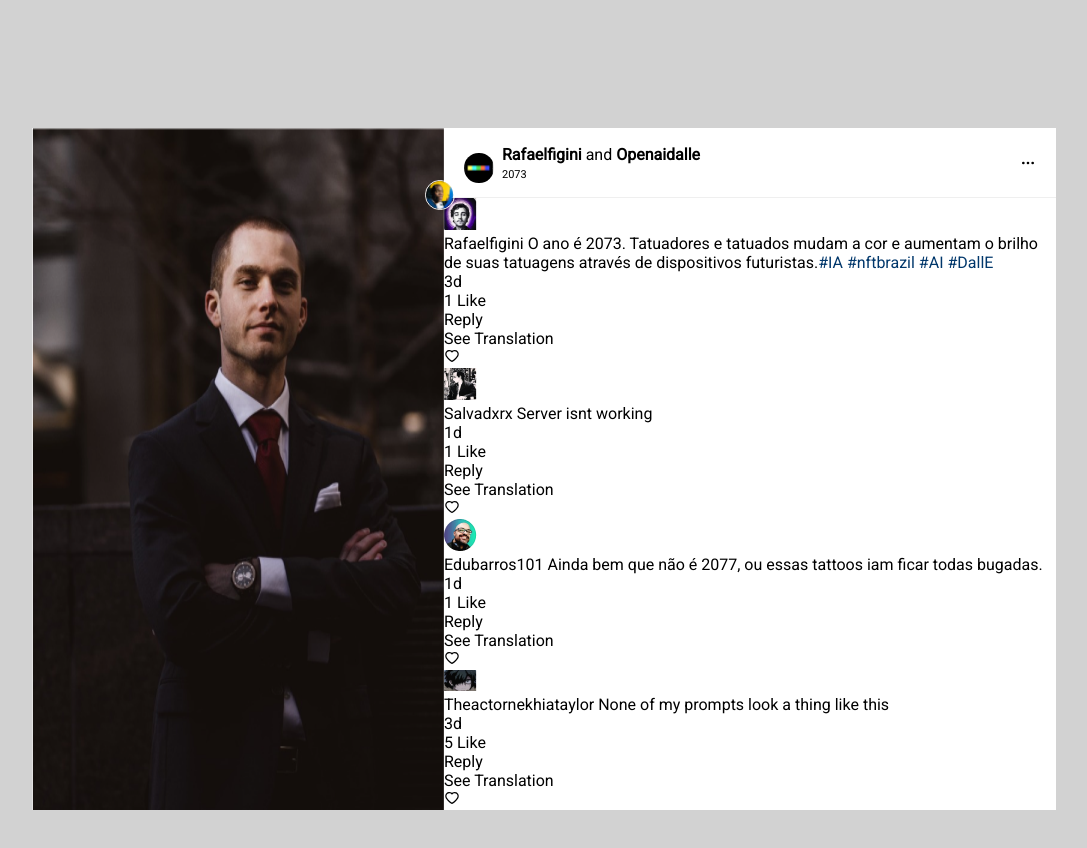
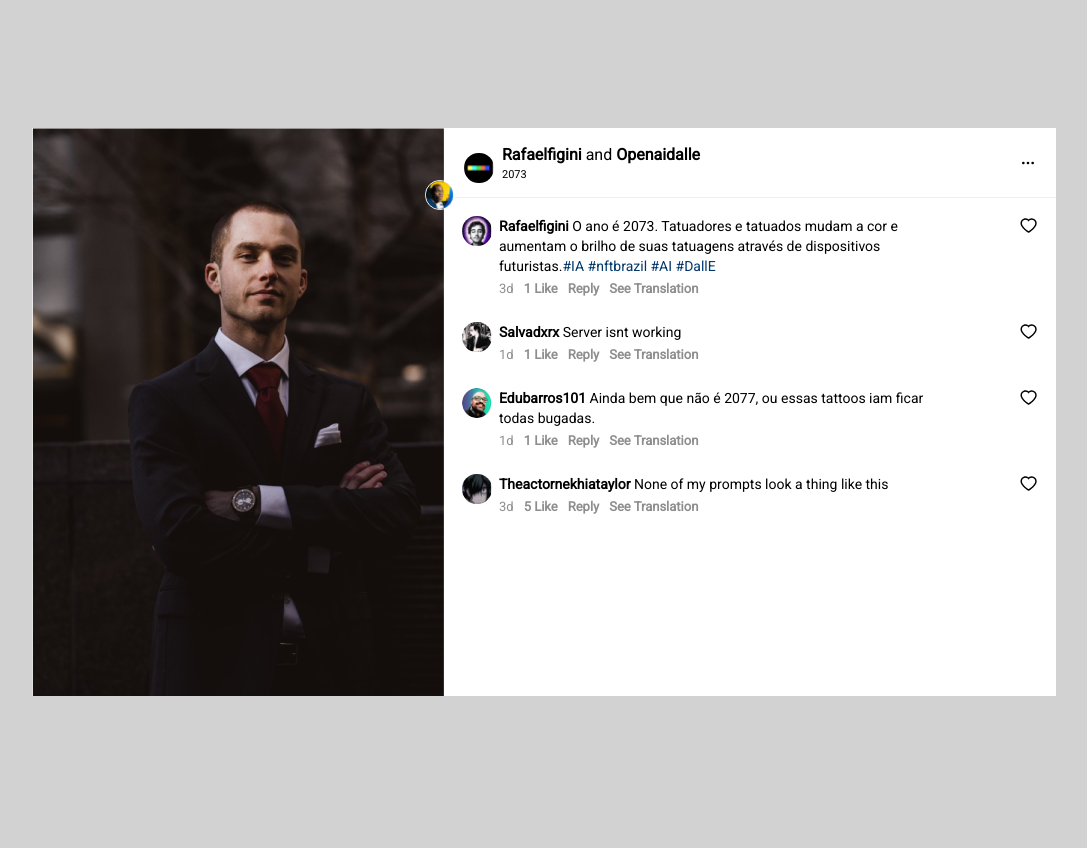
Before and after one commit to 1uckyswish/Instagram-post, a React (Vite) app: page / in a window 1280 px wide. Shown: the top 848 px of the page, without its empty margins (96-1183 px from the left). After the commit the page ends 824 px from the top, so only its background shows below. Built offline with nearby package versions, Linux system fonts and the light colour scheme.

Commit message:
css for comment comp

```diff
--- a/src/Components/Comment/Comment.css
+++ b/src/Components/Comment/Comment.css
@@ -0,0 +1,66 @@
+.single-comment{
+    height: auto;
+    display: flex;
+    justify-content: space-between;
+    /* align-items: center; */
+    padding: 8px 8px;
+    margin: 10px 10px;
+}
+
+.comment-info{
+    display: flex;
+    width: 85%;
+}
+
+.comment-info img{
+    border-radius: 49%;
+    -webkit-border-radius: 49%;
+    -moz-border-radius: 49%;
+    -ms-border-radius: 49%;
+    -o-border-radius: 49%;
+    width: 30px;
+    height: 30px;
+    margin-right: 7px;
+}
+
+.user-caption-box{
+    display: flex;
+    flex-direction: column;
+}
+
+.user-caption{
+    display: flex;
+    font-size: 14px;
+}
+
+.user-caption p{
+    font-weight: 600;
+    line-height: 20px;
+}
+
+.user-caption span{
+    font-weight: 400;
+}
+
+.user-actions{
+   display: flex;
+}
+
+.user-actions p{
+    padding-top: 5px;
+    padding-right: 10px;
+    font-size: 13px;
+    color: var(--Grey-Text);
+}
+
+#action-bold{
+    font-weight: 600;
+}
+
+#red-heart, #clear-heart{
+    font-size: 1.2em;
+}
+
+#red-heart{
+    color: red;
+}
```
